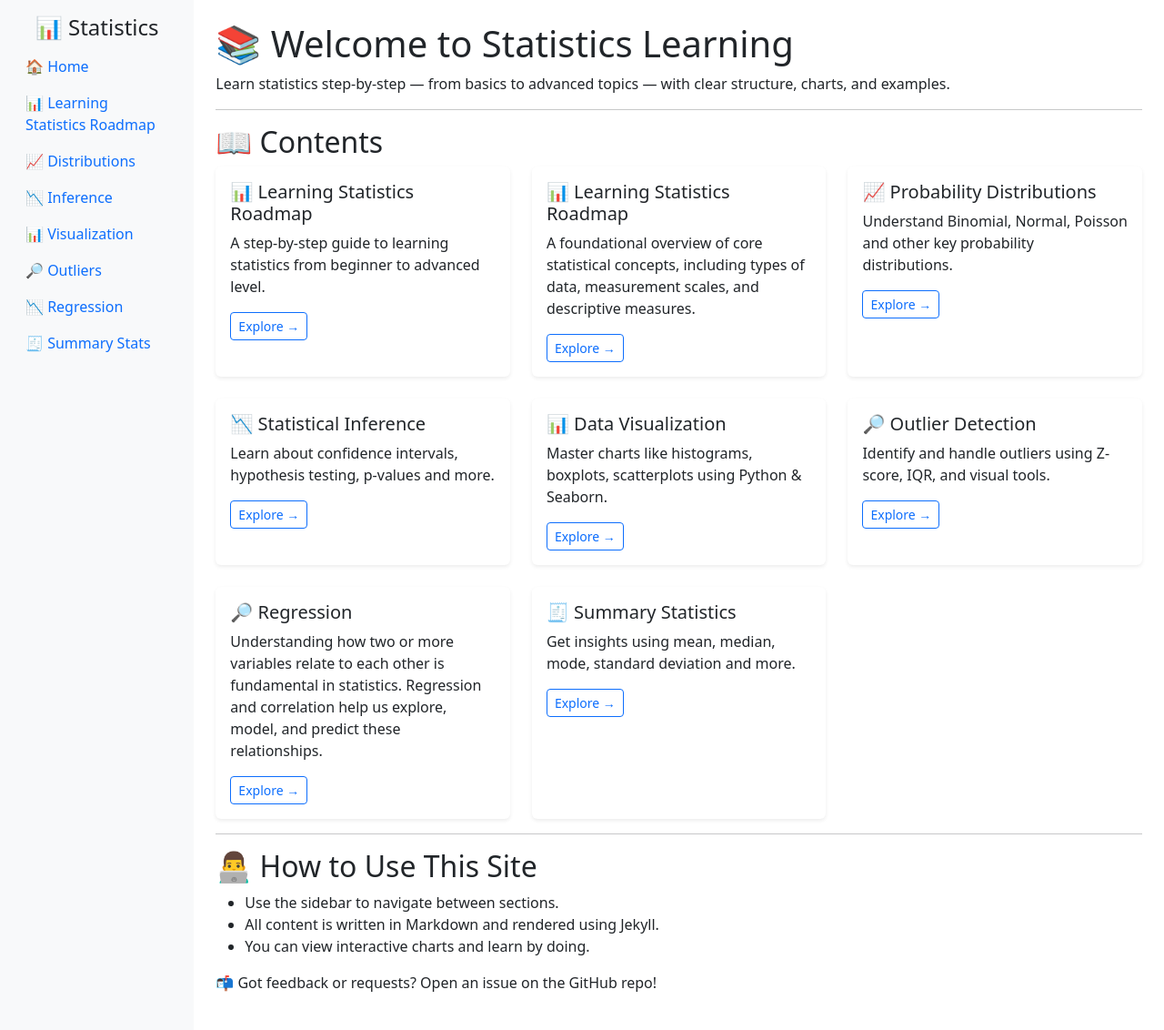
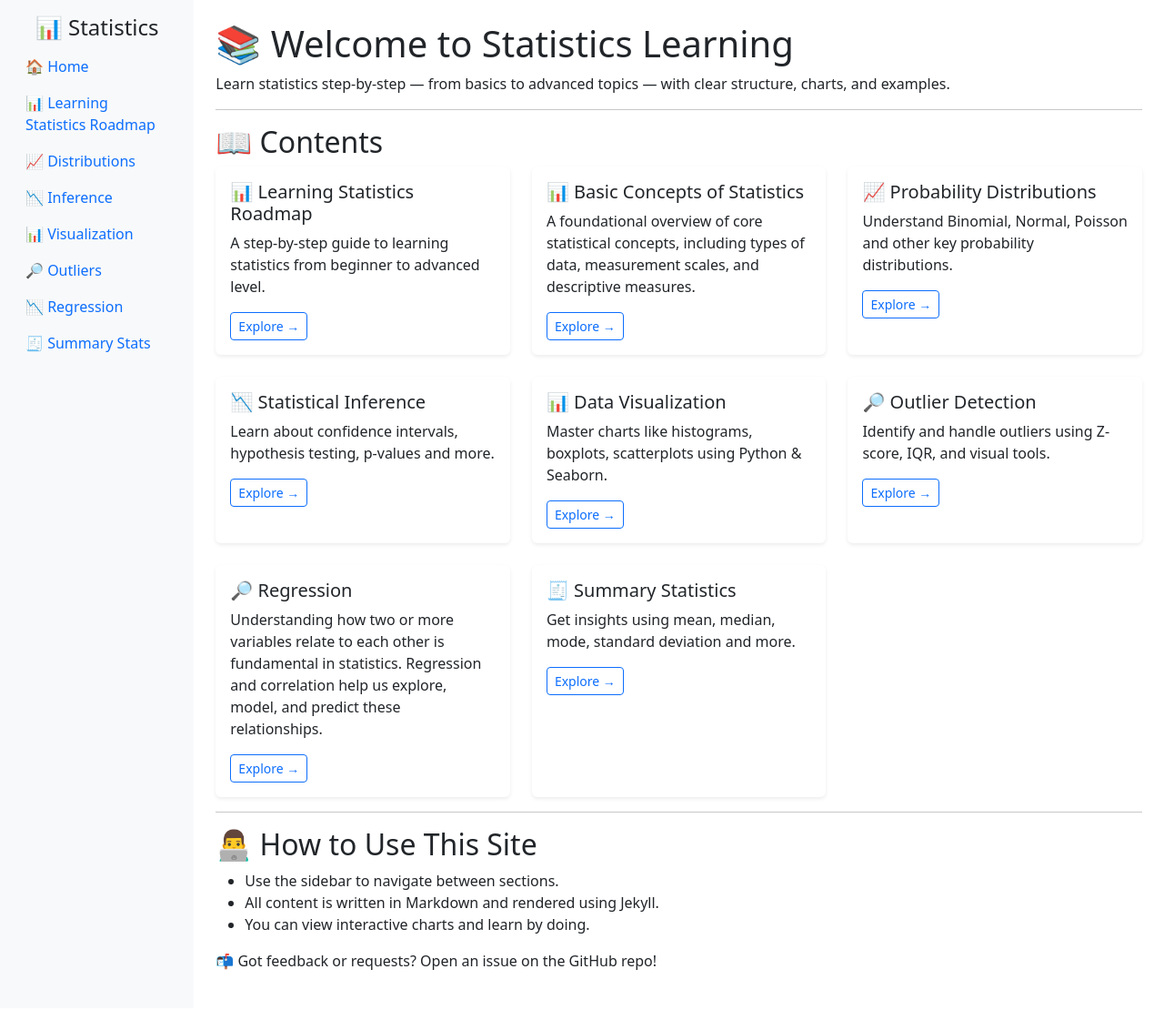
Before and after one commit to buribalkan/Statistics, a Jekyll site: the page built from index.md, in a window 1280 px wide. Shown: the whole page at 91% size. Built offline with Jekyll 4.4.1, drawn with Linux system fonts in a browser that asks for light colours; after the commit the page ends 1108 px from its top, so only the background shows below that.

Commit message:
Update index.md

```diff
--- a/index.md
+++ b/index.md
@@ -24,9 +24,9 @@ title: Home
     <div class="col">
     <div class="card h-100 border-0 shadow-sm">
       <div class="card-body">
-        <h5 class="card-title">📊 Learning Statistics Roadmap</h5>
+        <h5 class="card-title">📊 Basic Concepts of Statistics</h5>
         <p class="card-text">A foundational overview of core statistical concepts, including types of data, measurement scales, and descriptive measures. </p>
-        <a href="{{ site.baseurl }}/02-Learning_Statistics_Roadmap" class="btn btn-outline-primary btn-sm">Explore →</a>
+        <a href="{{ site.baseurl }}/02-02-Basic_Concepts_of_Statistics" class="btn btn-outline-primary btn-sm">Explore →</a>
       </div>
     </div>
   </div>
```
